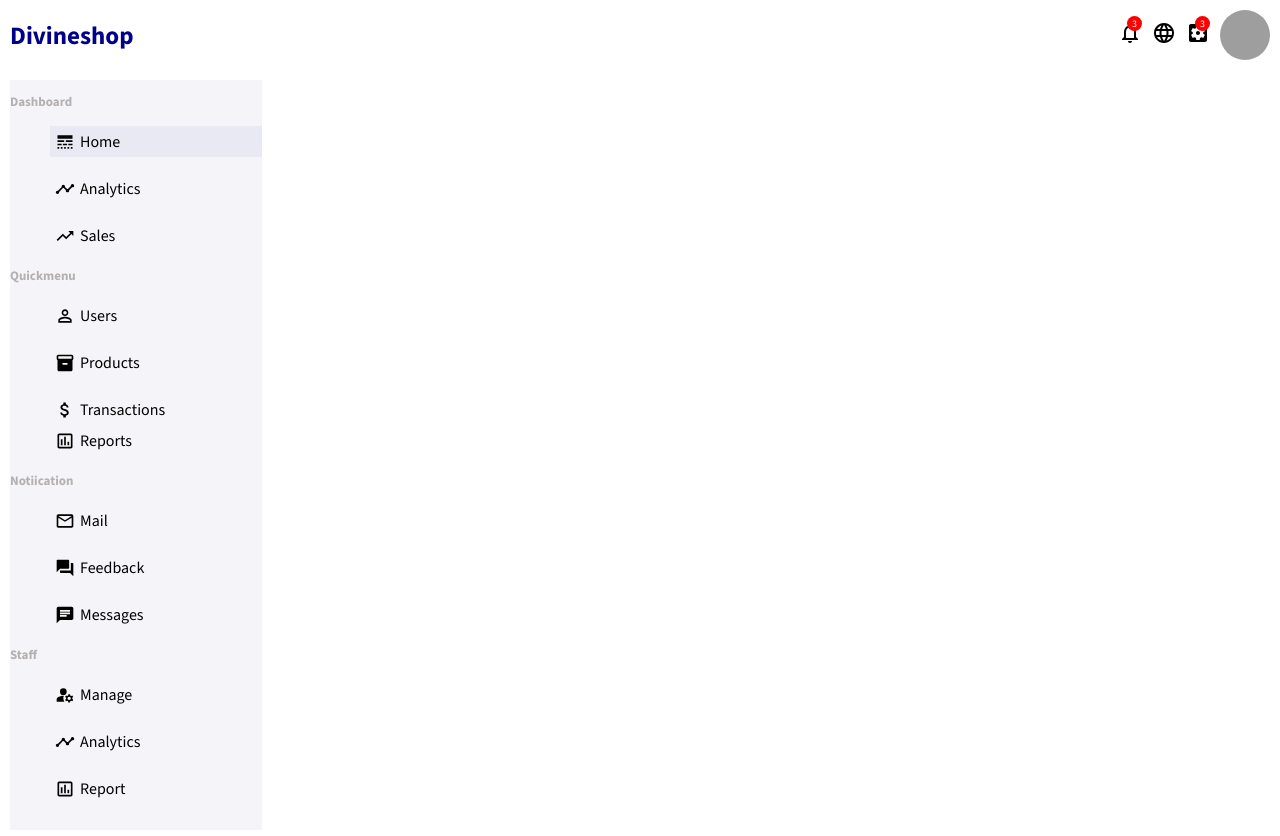
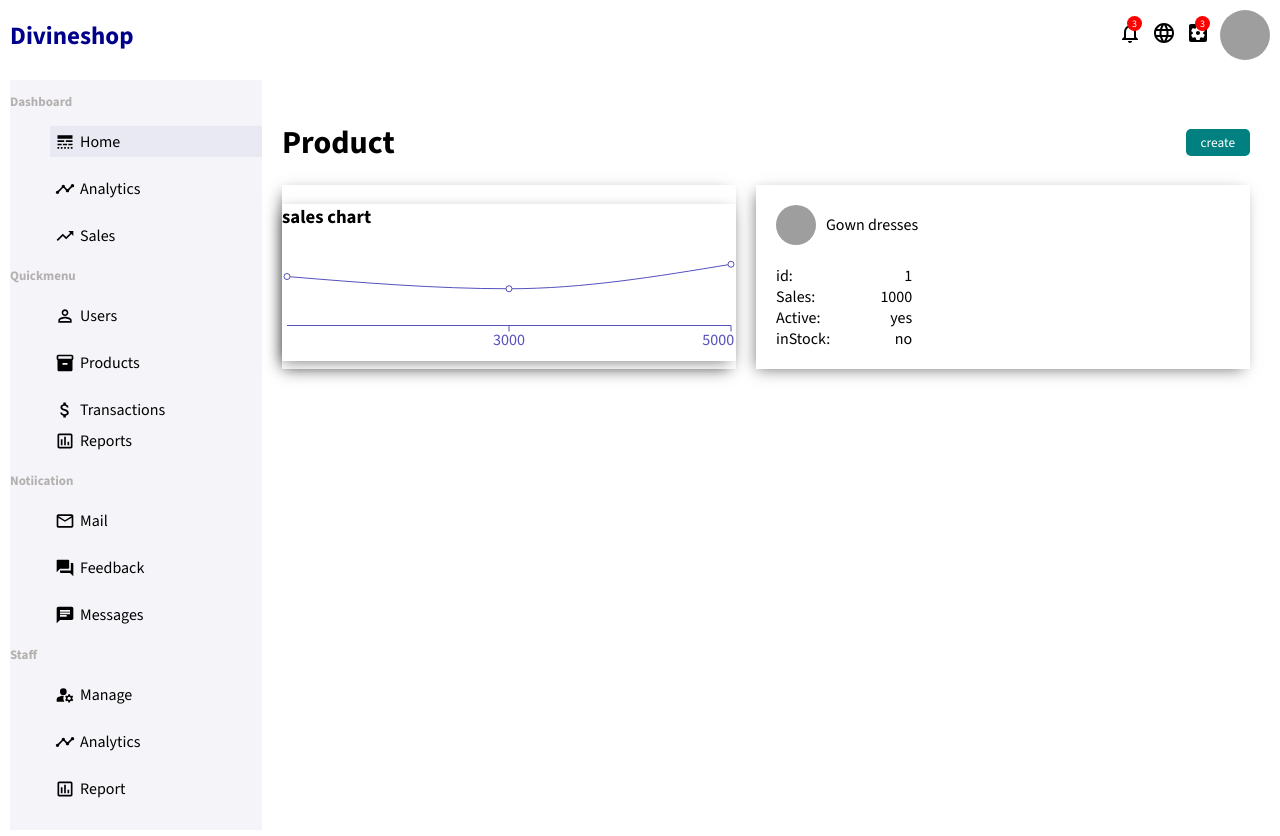
Before and after one commit to Divinity-dev/Divine-s-shop-frontend, a React (Create React App) app in the folder admin/: page /product/1 in a window 1280 px wide. Shown: the top 836 px of the page. Built offline with nearby package versions, Linux system fonts and the light colour scheme; grey boxes are pictures that could not be loaded.

Commit message:
Add new chart

```diff
--- a/admin/src/App.css
+++ b/admin/src/App.css
@@ -505,3 +505,48 @@ margin-bottom: 10px;
   text-decoration: none;
   color: inherit;
 }
+
+.productchart{
+  display: flex;
+}
+
+.chart{
+  flex: 1;
+  margin-right: 20px;
+  box-shadow: -3px 4px 15px -4px rgba(0,0,0,0.57);
+  -webkit-box-shadow: -3px 4px 15px -4px rgba(0,0,0,0.57);
+  -moz-box-shadow: -3px 4px 15px -4px rgba(0,0,0,0.57);
+}
+
+.chartinfo{
+  flex: 1;
+  padding: 20px;
+  box-shadow: -3px 4px 15px -4px rgba(0,0,0,0.57);
+  -webkit-box-shadow: -3px 4px 15px -4px rgba(0,0,0,0.57);
+  -moz-box-shadow: -3px 4px 15px -4px rgba(0,0,0,0.57);
+}
+
+.chartinfotitlte{
+  display: flex;
+  align-items: center;
+  margin-bottom: 20px;
+}
+
+.chartinfophoto{
+  width: 40px;
+  height: 40px;
+  border-radius: 50%;
+  object-fit: cover;
+  margin-right: 10px;
+}
+
+.chartspan{
+  display: flex;
+  align-items: center;justify-content: space-between;
+  width: 30%;
+}
+
+.span2{
+  font-weight: 300;
+
+}
--- a/admin/src/App.js
+++ b/admin/src/App.js
@@ -6,6 +6,9 @@ import Userlist from './pages/Userlist';
 import {BrowserRouter, Routes, Route } from 'react-router-dom';
 import User from './pages/User';
 import Newuser from './pages/Newuser';
+import Productlist from './pages/Productlist';
+import Newproduct from './pages/Newproduct';
+import Product from './pages/Product';
 
 function App() {
   return (
@@ -20,6 +23,9 @@ function App() {
             <Route path='/users' element={<Userlist/>}/>
             <Route path='/user/:userID' element={<User/>}/>
             <Route path='/newuser' element={<Newuser/>}/>
+            <Route path='/products' element={<Productlist/>}/>
+            <Route path='/product/:productID' element={<Product/>}/>
+            <Route path='/newproduct' element={<Newproduct/>}/>
           </Routes>
 
          </div>
--- a/admin/src/Graghdata.jsx
+++ b/admin/src/Graghdata.jsx
@@ -53,3 +53,19 @@ export const data = [
       },
 
   ];
+
+  export const Productdata = [
+    {
+        name: 'jan',
+        'Sales': 4000,
+      },
+    {
+      name: 'Feb',
+      'Sales': 3000,
+    },
+    {
+        name: 'Mar',
+        'Sales': 5000,
+      },
+
+  ];
--- /dev/null
+++ b/admin/src/pages/Newproduct.jsx
@@ -0,0 +1,11 @@
+
+
+const Newproduct = () => {
+    return (
+        <div>
+
+        </div>
+      )
+}
+
+export default Newproduct
--- /dev/null
+++ b/admin/src/pages/Product.jsx
@@ -0,0 +1,50 @@
+import React from 'react'
+import { Link } from 'react-router-dom'
+import Chart from '../components/Chart'
+import { Productdata} from '../Graghdata'
+
+const Product = () => {
+  return (
+    <div className='userdetailcontainer'>
+      <div className='userdetail'>
+        <h1 className='title'>Product</h1>
+        <Link to='/newuser'>
+        <button className='create'>create</button>
+        </Link>
+        </div>
+<div className='productchart'>
+<div className='chart'>
+  <Chart data={Productdata} dataKey='Sales' title='sales chart'/>
+</div>
+<div className='chartinfo'>
+  <div className='chartinfotitlte'>
+    <img src="https://encrypted-tbn0.gstatic.com/images?q=tbn:ANd9GcSbfDDvvP-Ui1mHwsJP1F7QCKZDbs51d2oWVKBtVxWOUw&s" alt="" className='chartinfophoto'/>
+    <span>Gown dresses</span>
+  </div>
+  <div className='chartspan'>
+    <span>id:</span>
+    <span className='span2'>1</span>
+  </div>
+  <div className='chartspan'>
+    <span>Sales:</span>
+    <span className='span2'>1000</span>
+  </div>
+  <div className='chartspan'>
+    <span>Active:</span>
+    <span className='span2'>yes</span>
+  </div>
+  <div className='chartspan'>
+    <span>inStock:</span>
+    <span className='span2'>no</span>
+  </div>
+</div>
+</div>
+<div>
+
+</div>
+
+    </div>
+  )
+}
+
+export default Product
--- a/admin/src/pages/Productlist.jsx
+++ b/admin/src/pages/Productlist.jsx
@@ -1,11 +1,76 @@
-import React from 'react'
+import React, { useState } from 'react'
+import { DataGrid } from '@mui/x-data-grid';
+import {DeleteOutline} from '@mui/icons-material'
+import {Link} from 'react-router-dom'
 
 const Productlist = () => {
-  return (
-    <div>
+  const handclick = (id)=>{
+    setData(data.filter(item => item.id !== id))
+  }
 
-    </div>
-  )
+  const columns = [
+    { field: 'id', headerName: 'ID', width: 70 },
+    { field: 'product', headerName: 'Product', width: 200, renderCell: (params)=>{
+      return (<div className='displaypicture'>
+              <img src={params.row.Img} alt=""  className='displayimage'/>
+              {params.row.productname}
+      </div>)
+    } },
+    { field: 'stock', headerName: 'Stock', width: 200 },
+    {
+      field: 'status',
+      headerName: 'Status',
+      width: 120,
+    },
+    {
+      field: 'price',
+      headerName: 'Price',
+      width: 120,
+    },
+    { field: 'Actions', headerName: 'Actions', width: 200, renderCell: (params)=>{
+      return (<div className='displaypicture'>
+        <Link to={'/product/' + params.row.id}>
+        <button className='userlistEdit'>Edit</button>
+        </Link>
+
+               <DeleteOutline className='userlistDelete' onClick ={()=> handclick(params.row.id)}/>
+      </div>)
+    } },
+  ];
+
+
+const rows = [
+    { id: 1, productname: 'Gown', Img:'https://encrypted-tbn0.gstatic.com/images?q=tbn:ANd9GcSbfDDvvP-Ui1mHwsJP1F7QCKZDbs51d2oWVKBtVxWOUw&s',
+  stock:150, status:'active', price:'$120' },
+  { id: 2, productname: 'Gown', Img:'https://encrypted-tbn0.gstatic.com/images?q=tbn:ANd9GcSbfDDvvP-Ui1mHwsJP1F7QCKZDbs51d2oWVKBtVxWOUw&s',
+  stock:150, status:'active', price:'$120' },
+  { id: 3, productname: 'Gown',Img:'https://encrypted-tbn0.gstatic.com/images?q=tbn:ANd9GcSbfDDvvP-Ui1mHwsJP1F7QCKZDbs51d2oWVKBtVxWOUw&s',
+  stock:150, status:'active', price:'$120' },
+  { id: 4, productname: 'Gown',Img:'https://encrypted-tbn0.gstatic.com/images?q=tbn:ANd9GcSbfDDvvP-Ui1mHwsJP1F7QCKZDbs51d2oWVKBtVxWOUw&s',
+  stock:150, status:'active', price:'$120' },
+  { id: 5, productname: 'Gown', Img:'https://encrypted-tbn0.gstatic.com/images?q=tbn:ANd9GcSbfDDvvP-Ui1mHwsJP1F7QCKZDbs51d2oWVKBtVxWOUw&s',
+  stock:150, status:'active', price:'$120' },
+  { id: 6, productname: 'Gown', Img:'https://encrypted-tbn0.gstatic.com/images?q=tbn:ANd9GcSbfDDvvP-Ui1mHwsJP1F7QCKZDbs51d2oWVKBtVxWOUw&s',
+  stock:150, status:'active', price:'$120' },
+
+  ];
+  const [data, setData] = useState(rows)
+return (
+<div style={{ height: 400, width: '100%' }}>
+  <DataGrid
+  disableRowSelectionOnClick
+    rows={data}
+    columns={columns}
+    initialState={{
+      pagination: {
+        paginationModel: { page: 0, pageSize: 5 },
+      },
+    }}
+    pageSizeOptions={[5, 10]}
+    checkboxSelection
+  />
+</div>
+)
 }
 
 export default Productlist
```
